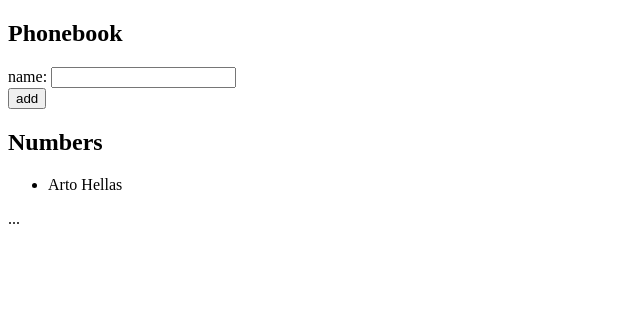
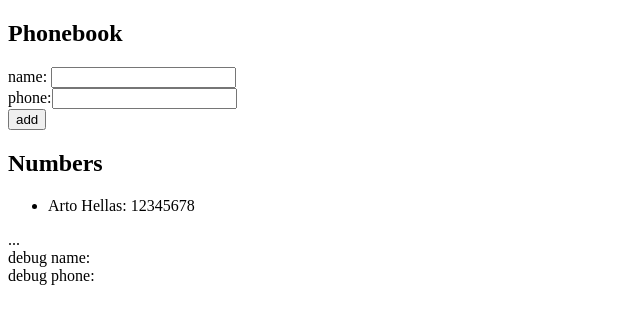
Before and after one commit to JoaquinCortezHub/FullStackOpen, a React app in the folder part2/phonebook/: page / in a window 1280 px wide. Shown: the top 324 px of the page, without its empty margins (0-640 px from the left). Built offline with nearby package versions, Linux system fonts and the light colour scheme; the HTML template or start-up script is replaced by a standard one.

Commit message:
Exercise 2.8

```diff
--- a/part2/phonebook/src/App.jsx
+++ b/part2/phonebook/src/App.jsx
@@ -1,32 +1,39 @@
 import { useState } from 'react'
 
-const App = () => {
-  const [persons, setPersons] = useState([{ name: 'Arto Hellas' }])
-  const [newName, setNewName] = useState('')
+const App = () => {;
+  const [persons, setPersons] = useState([{ name: 'Arto Hellas', phone: '12345678' }]);
+  const [newName, setNewName] = useState('');
+  const [newPhone, setNewPhone] = useState('');
 
   const addPerson = (event) => {
     event.preventDefault();
-    //*'some' returns TRUE if at least one of the values exists in the array
-    if (persons.some(person => person.name === newName)) {
+
+    if (persons.some(person => person.name === newName)) { //*'some' returns TRUE if at least one of the values exists in the array
       alert(`${newName} is already added to the list`)
-    } else {
-      const newPerson = {name: newName};
-      setPersons([...persons, newPerson])
-      setNewName('')
+    }
+    else {
+      const newPerson = {name: newName, phone: newPhone};
+      setPersons([...persons, newPerson]);
+      setNewName('');
+      setNewPhone('');
     };
   };
 
   const handleNameChange = (event) => {
     setNewName(event.target.value)
-  }
+  };
+
+  const handlePhoneChange = (event) => {
+    setNewPhone(event.target.value)
+  };
 
   return (
     <div>
       <h2>Phonebook</h2>
       <form onSubmit={addPerson}>
         <div>
-          name: <input value={newName}
-          onChange={handleNameChange} />
+        name: <input value={newName} onChange={handleNameChange} /> <br />
+        phone:<input value={newPhone} onChange={handlePhoneChange} />
         </div>
         <div>
           <button type="submit">add</button>
@@ -34,12 +41,18 @@ const App = () => {
       </form>
       <h2>Numbers</h2>
       <ul>
-        {persons.map(person =>
-          (<li key={person.name}>{person.name}</li>))}
+        {persons.map(person => (
+          <li key={person.name}>
+            {person.name}: {person.phone}
+          </li>))}
       </ul>
       ...
+      <br />
+      debug name: {newName}
+      <br />
+      debug phone: {newPhone}
     </div>
-  )
-}
+  );
+};
 
 export default App
```
